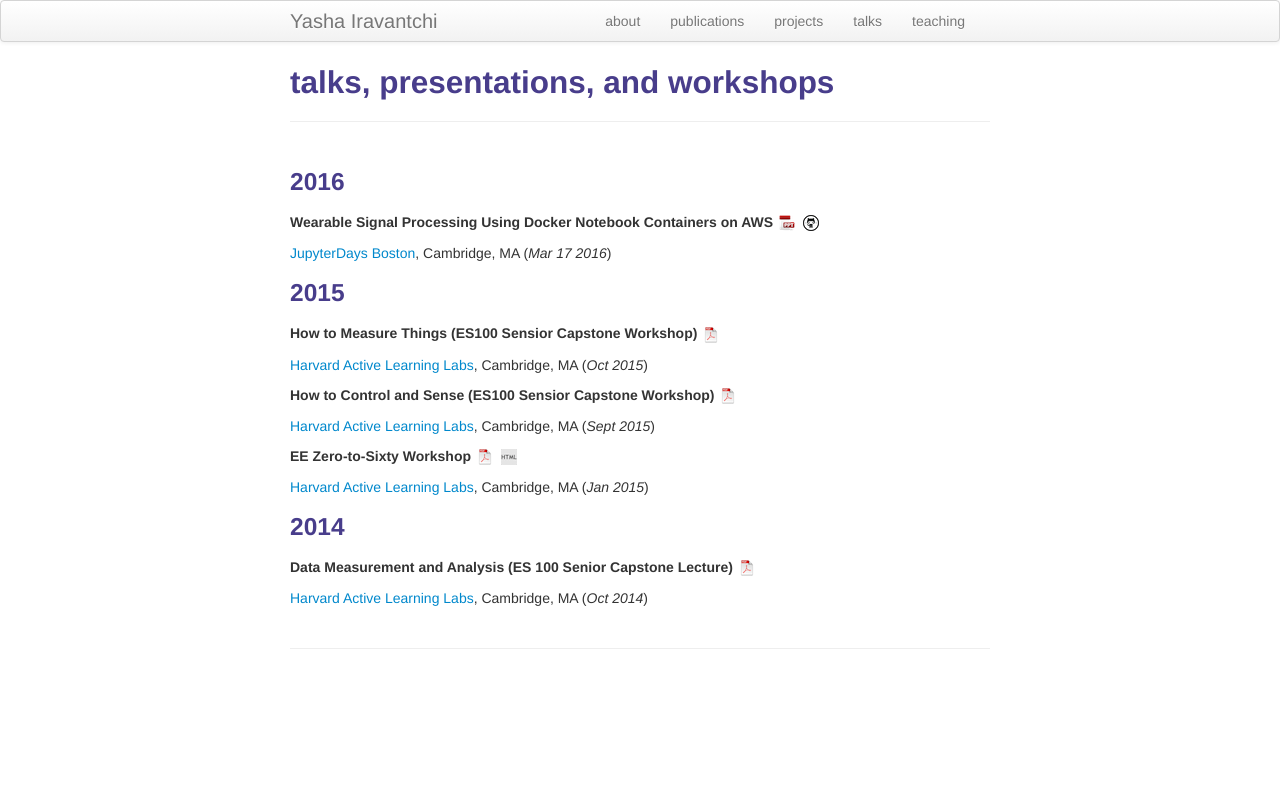
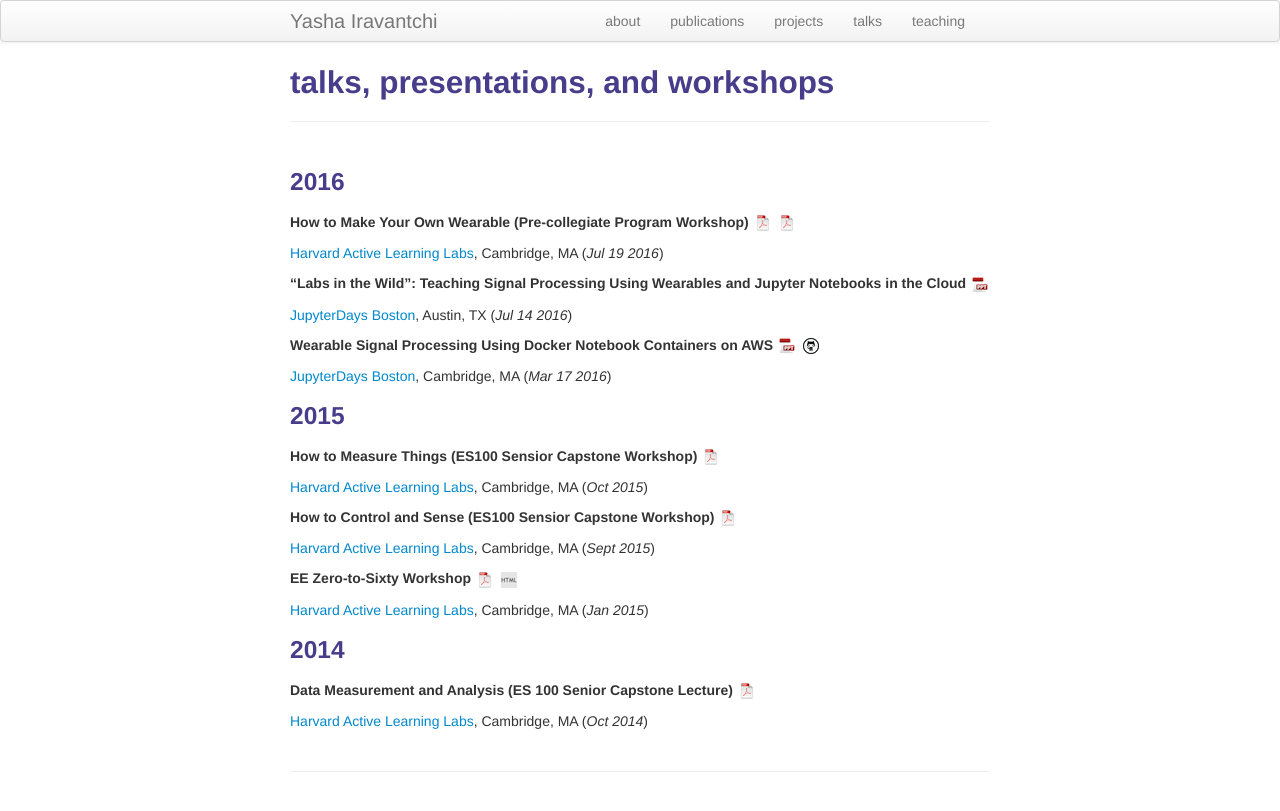
Before and after one commit to yashairavantchi/yashairavantchi.github.io, a Jekyll site: the page built from pages/talks.md, in a window 1280 px wide. Shown: the top 811 px of the page. Built offline with Jekyll 4.4.1, drawn with Linux system fonts in a browser that asks for light colours.

Commit message:
Add SciPy, How to Make Your Own Wearable

```diff
--- a/pages/talks.md
+++ b/pages/talks.md
@@ -7,6 +7,20 @@ description: Yasha Iravantchi's talks
 
 
 ###  2016
+
+**How to Make Your Own Wearable (Pre-collegiate Program Workshop)**
+[![ppt](icons16/pdf-icon.png)]({{ BASE_PATH }}/assets/pdf/Wearables_Summer2016.pdf)
+[![pdf](icons16/pdf-icon.png)]({{ BASE_PATH }}/assets/pdf/Wearables_Summer2016_Handout.pdf)
+
+[Harvard Active Learning Labs](https://www.seas.harvard.edu/active-learning-labs), Cambridge, MA
+(_Jul 19 2016_)
+
+**"Labs in the Wild": Teaching Signal Processing Using Wearables and Jupyter Notebooks in the Cloud**
+[![ppt](icons16/ppt-icon.png)](https://docs.google.com/presentation/d/1bPhmXAmXpd-pwArVMlKfe34wDgWhY0wA56ERL6CSNcw/edit?usp=sharing)
+
+[JupyterDays Boston](http://scipy2016.scipy.org/ehome/index.php?eventid=146062&tabid=332930&), Austin, TX
+(_Jul 14 2016_)
+
 
 **Wearable Signal Processing Using Docker Notebook Containers on AWS**
 [![ppt](icons16/ppt-icon.png)](https://docs.google.com/presentation/d/1HDruA4y6GhSHER1Tn2E3vAsgH8QWqqO2YDrXbiCo1XQ/edit#slide=id.p)
@@ -21,19 +35,19 @@ description: Yasha Iravantchi's talks
 
 
 **How to Measure Things (ES100 Sensior Capstone Workshop)**
-[![pdf](icons16/pdf-icon.png)]({{ BASE_PATH }}/assets/pdf/howtomeasurethings.pdf)
+[![ppt](icons16/pdf-icon.png)]({{ BASE_PATH }}/assets/pdf/howtomeasurethings.pdf)
 
 [Harvard Active Learning Labs](https://www.seas.harvard.edu/active-learning-labs), Cambridge, MA
 (_Oct 2015_)
 
 **How to Control and Sense (ES100 Sensior Capstone Workshop)**
-[![pdf](icons16/pdf-icon.png)]({{ BASE_PATH }}/assets/pdf/howtocontrolandsense.pdf)
+[![ppt](icons16/pdf-icon.png)]({{ BASE_PATH }}/assets/pdf/howtocontrolandsense.pdf)
 
 [Harvard Active Learning Labs](https://www.seas.harvard.edu/active-learning-labs), Cambridge, MA
 (_Sept 2015_)
 
 **EE Zero-to-Sixty Workshop**
-[![pdf](icons16/pdf-icon.png)]({{ BASE_PATH }}/assets/pdf/Zero-to-Sixty.pdf)
+[![ppt](icons16/pdf-icon.png)]({{ BASE_PATH }}/assets/pdf/Zero-to-Sixty.pdf)
 [![html](icons16/html-icon.png)](https://www.seas.harvard.edu/teaching-labs/wintersession-2015)
 
 [Harvard Active Learning Labs](https://www.seas.harvard.edu/active-learning-labs), Cambridge, MA
@@ -44,7 +58,7 @@ description: Yasha Iravantchi's talks
 ###  2014
 
 **Data Measurement and Analysis (ES 100 Senior Capstone Lecture)**
-[![pdf](icons16/pdf-icon.png)]({{ BASE_PATH }}/assets/pdf/Measuring_ES100.pdf)
+[![ppt](icons16/pdf-icon.png)]({{ BASE_PATH }}/assets/pdf/Measuring_ES100.pdf)
 
 [Harvard Active Learning Labs](https://www.seas.harvard.edu/active-learning-labs), Cambridge, MA
 (_Oct 2014_)
```
Also changed, not shown: 2 other files.
